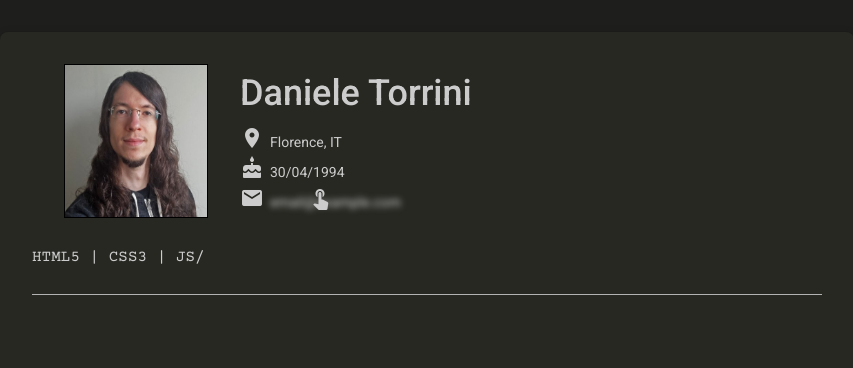
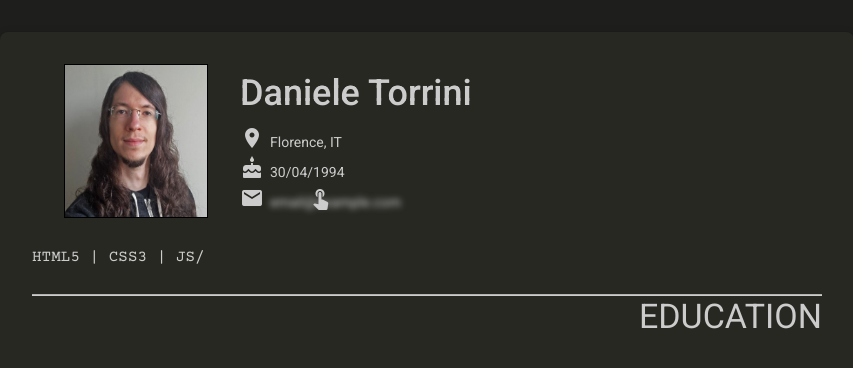
Before and after one commit to DocCobra/dev-cv, an Angular app: page / in a window 1280 px wide. Shown: the top 368 px of the page, without its empty margins (213-1066 px from the left). Built offline with nearby package versions, Linux system fonts and the light colour scheme.

Commit message:
Refactored divider into component

```diff
--- a/src/app/app.module.ts
+++ b/src/app/app.module.ts
@@ -11,6 +11,7 @@ import { PageComponent } from './page/page.component';
 import { PersonalInfoComponent } from './page/personal-info/personal-info.component';
 import { TypewriterCursorComponent } from './typewriter/cursor/cursor.component';
 import { TypewriterTextComponent } from './typewriter/text/text.component';
+import { SectionDividerComponent } from './page/section-divider/section-divider.component';
 
 @NgModule({
   declarations: [
@@ -18,7 +19,8 @@ import { TypewriterTextComponent } from './typewriter/text/text.component';
     PageComponent,
     TypewriterCursorComponent,
     PersonalInfoComponent,
-    TypewriterTextComponent
+    TypewriterTextComponent,
+    SectionDividerComponent
   ],
   imports: [
     BrowserModule,
--- a/src/app/page/page.component.css
+++ b/src/app/page/page.component.css
@@ -14,10 +14,6 @@
     flex-flow: column nowrap;
 }
 
-mat-divider {
-    background-color: #CCCCCC;
-}
-
 typewriter-text {
     margin: 28px 0;
 }
--- a/src/app/page/page.component.html
+++ b/src/app/page/page.component.html
@@ -2,4 +2,4 @@
 
 <typewriter-text [text]="typewriterText"></typewriter-text>
 
-<mat-divider></mat-divider>
+<section-divider [title]="'EDUCATION'"></section-divider>
--- a/src/app/page/personal-info/personal-info.component.ts
+++ b/src/app/page/personal-info/personal-info.component.ts
@@ -15,12 +15,22 @@ export class PersonalInfoComponent implements OnInit {
 
   ngOnInit(): void { }
 
+  fix(s: string): string {
+    return s.split('').reverse().join('');
+  }
+
   revealEmail(): void {
     const p1 = 'eleinad';
     const p2 = 'inirrot';
     const p3 = 'gro';
 
-    this.email = p1.split('').reverse().join('') + '@' + p2.split('').reverse().join('') + '.' + p3.split('').reverse().join('');
     this.hideEmail = false;
+    this.email = [
+      this.fix(p1),
+      '@',
+      this.fix(p2),
+      '.',
+      this.fix(p3)
+    ].join('');
   }
 }
--- /dev/null
+++ b/src/app/page/section-divider/section-divider.component.css
@@ -0,0 +1,19 @@
+:host {
+    display: flex;
+    flex-flow: column nowrap;
+    justify-content: center;
+    align-items: center;
+}
+
+mat-divider {
+    width: 100%;
+    height: 1px;
+    background-color: #CCCCCC;
+}
+
+span {
+    align-self: flex-end;
+
+    font-size: 34px;
+
+}
--- /dev/null
+++ b/src/app/page/section-divider/section-divider.component.html
@@ -0,0 +1,3 @@
+<mat-divider></mat-divider>
+
+<span *ngIf="sectionTitle">{{ sectionTitle }}</span>
--- /dev/null
+++ b/src/app/page/section-divider/section-divider.component.ts
@@ -0,0 +1,15 @@
+import { Component, OnInit, Input } from '@angular/core';
+
+@Component({
+  selector: 'section-divider',
+  templateUrl: './section-divider.component.html',
+  styleUrls: ['./section-divider.component.css']
+})
+export class SectionDividerComponent implements OnInit {
+  @Input('title') sectionTitle: string = '';
+
+  constructor() { }
+
+  ngOnInit(): void {
+  }
+}
```
